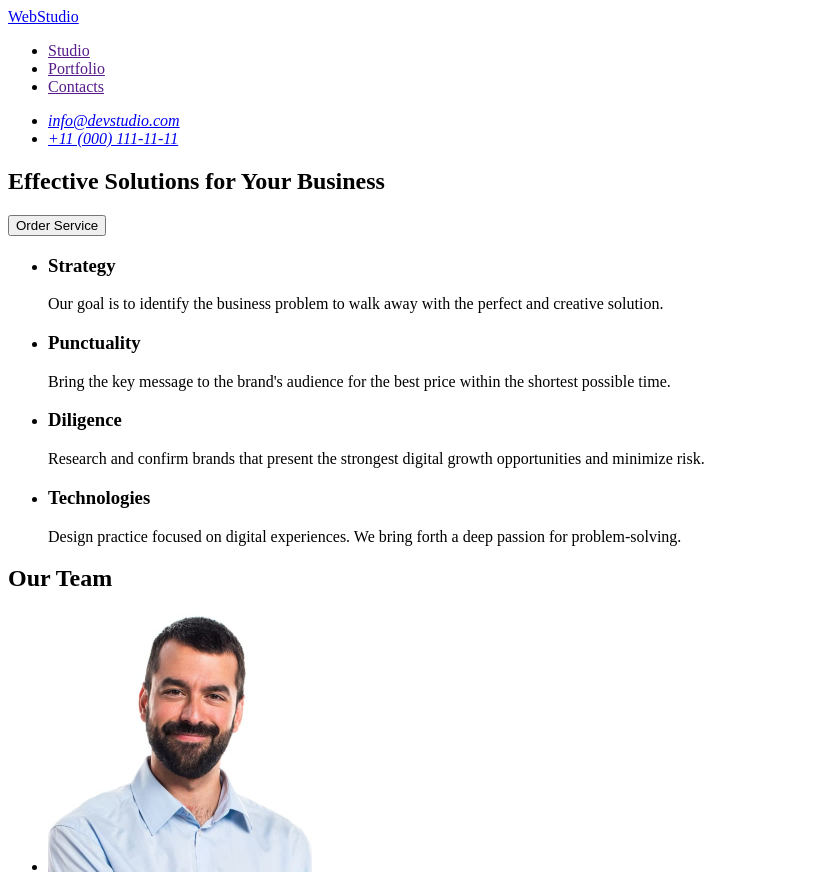
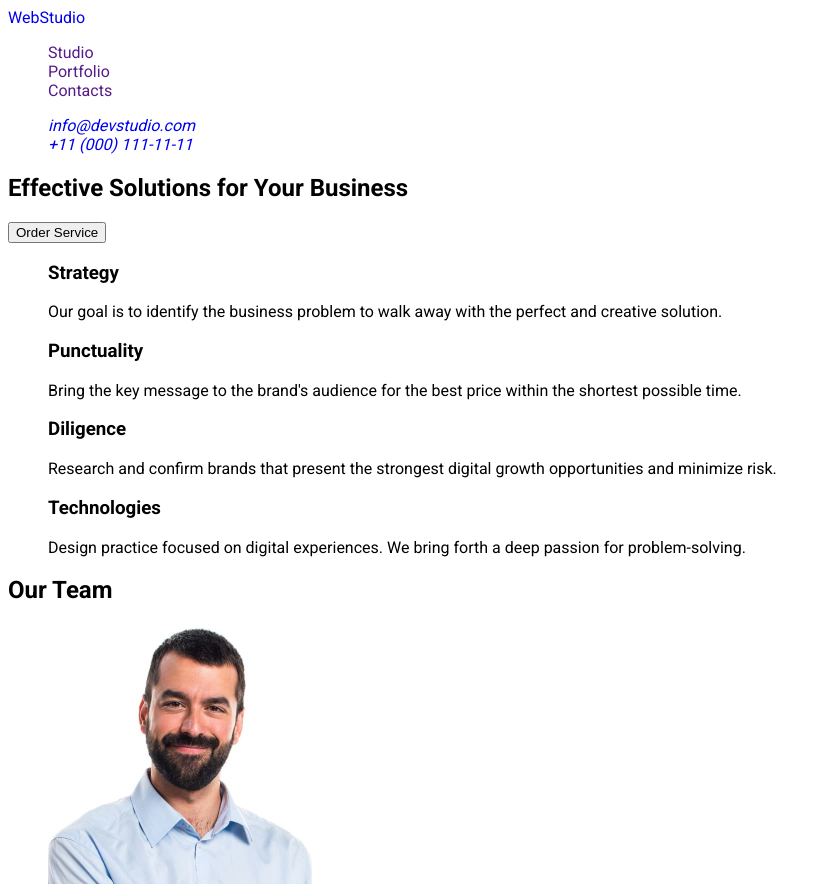
Before and after one commit to Artem-Prodanets/goit-markup-hw-02, a plain HTML site: page index.html in a window 1280 px wide. Shown: the top 887 px of the page, without its empty margins (0-827 px from the left). Drawn offline with Linux system fonts and the light colour scheme.

Commit message:
added css and fonts

```diff
--- /dev/null
+++ b/css/styles.css
@@ -0,0 +1,12 @@
+
+body {
+    font-family: "Roboto", sans-serif;
+}
+
+ul {
+    list-style-type: none;
+}
+
+a {
+    text-decoration: none;
+}
--- a/index.html
+++ b/index.html
@@ -4,7 +4,15 @@
     <meta charset="UTF-8" />
     <meta name="viewport" content="width=device-width, initial-scale=1.0" />
     <title>Web Studio</title>
+    <link rel="stylesheet" href="css/styles.css" />
+    <link rel="preconnect" href="https://fonts.googleapis.com" />
+    <link rel="preconnect" href="https://fonts.gstatic.com" crossorigin />
+    <link
+      href="https://fonts.googleapis.com/css2?family=Raleway:wght@700&family=Roboto:wght@400;500;700&display=swap"
+      rel="stylesheet"
+    />
   </head>
+
   <body>
     <header>
       <nav>
```
